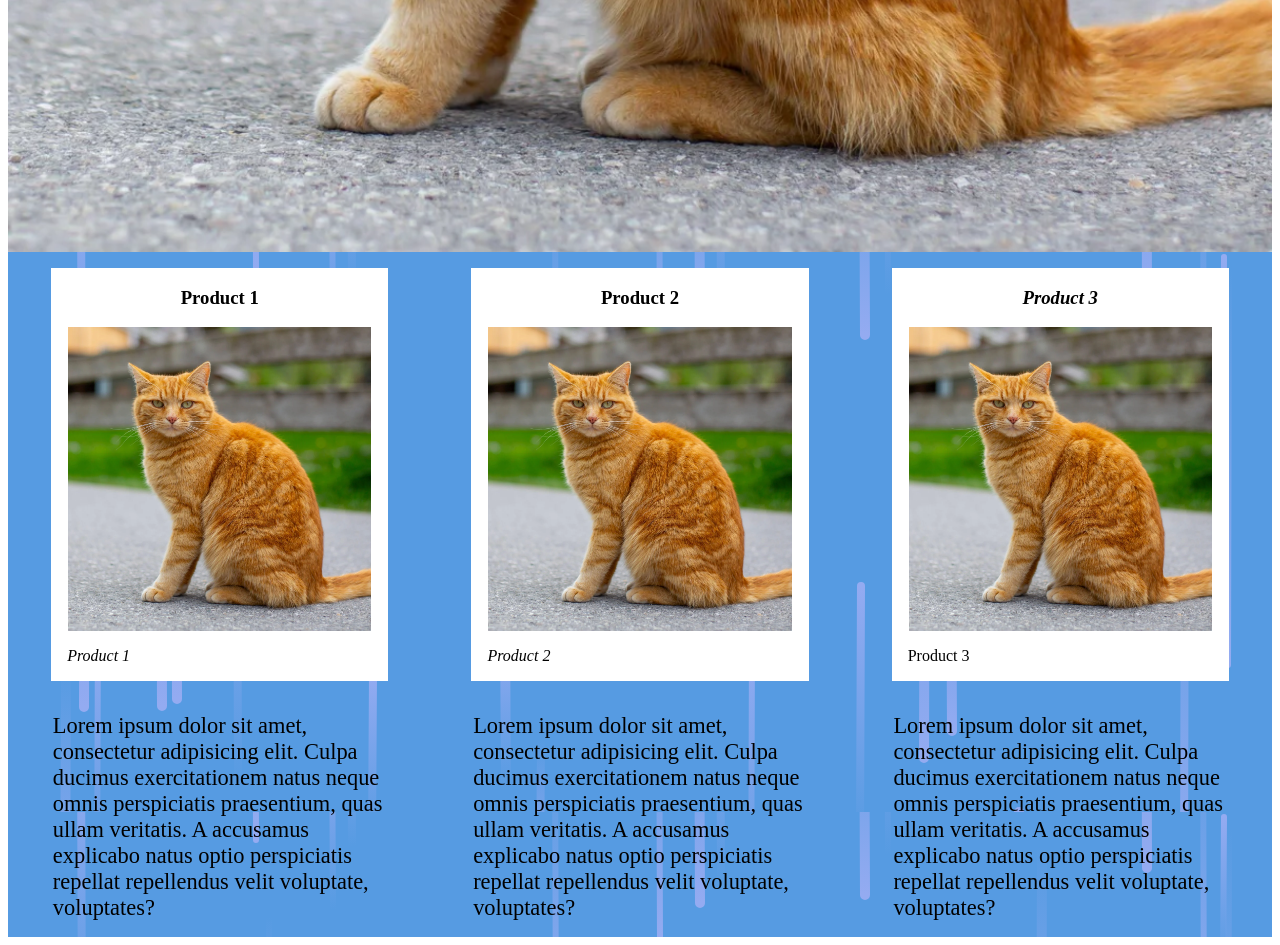
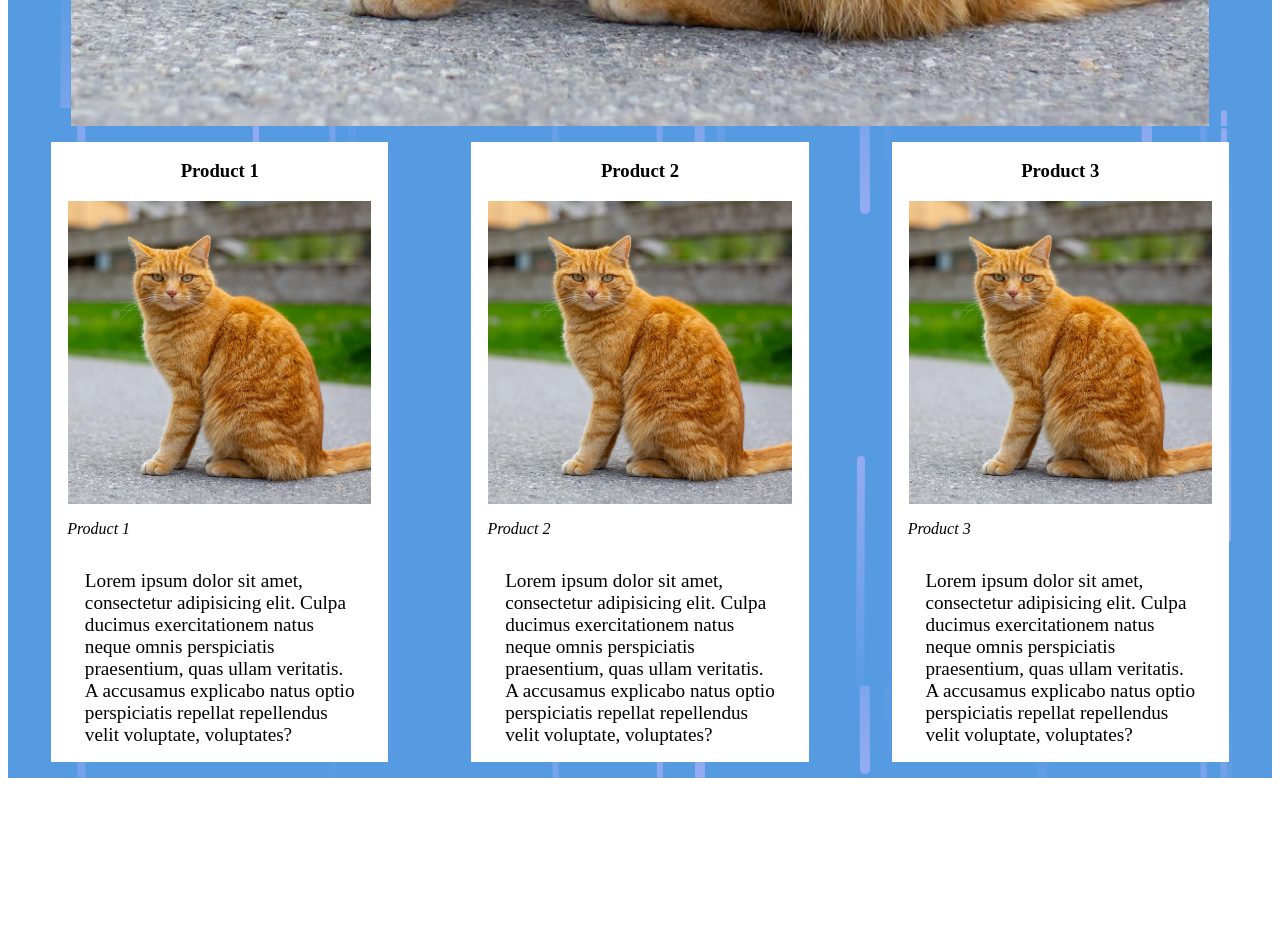
Before and after one commit to AlexAaltonen/Ohjelmisto2, a plain HTML site: page website/products.html in a window 1280 px wide. Shown: the part 1100-2045 px from the top of the page. After the commit the page ends 1886 px from the top, so only its background shows below. Drawn offline with Linux system fonts and the light colour scheme.

Commit message:
products toimii

```diff
--- a/website/css/style.css
+++ b/website/css/style.css
@@ -100,7 +100,6 @@ body.home p {
 }
 
 body.products p {
-    font-size: 1rem;
     width: 80%;
     margin: auto;
     padding: 1rem;
@@ -113,8 +112,6 @@ figure {
 }
 
 
-
-
 figcaption {
     margin: auto;
     text-align: left;
@@ -122,11 +119,9 @@ figcaption {
 }
 article {
     width: 33%;
-    display: flex;
-    flex-direction: column;
 }
 
 body.products article p {
     text-align: left;
-    font-size: 1.4rem;
+    font-size: 1.2rem;
 }
--- a/website/products.html
+++ b/website/products.html
@@ -19,7 +19,7 @@
     </header>
     <main>
         <img src="catpicture.png" alt="kissakuva"
-             width= 100%
+             width= 90%
              height = 60%>
 
         <section>
@@ -30,12 +30,13 @@
                          width = 90%
                          height = 100%>
                     <figcaption><i>Product 1</i></figcaption>
-
-                </figure>
                      <p>Lorem ipsum dolor sit amet, consectetur adipisicing elit. Culpa ducimus exercitationem natus neque
                     omnis perspiciatis praesentium, quas ullam veritatis. A accusamus explicabo natus optio perspiciatis
                     repellat repellendus velit voluptate, voluptates?
                      </p>
+
+                </figure>
+
 
 
             </article>
@@ -46,25 +47,27 @@
                          width = 90%
                          height = 100%>
                     <figcaption><i>Product 2</i></figcaption>
-                </figure>
                     <p>Lorem ipsum dolor sit amet, consectetur adipisicing elit. Culpa ducimus exercitationem natus neque
                     omnis perspiciatis praesentium, quas ullam veritatis. A accusamus explicabo natus optio perspiciatis
                     repellat repellendus velit voluptate, voluptates?
                     </p>
+                </figure>
+
             </article>
 
             <article>
                 <figure>
-                    <h3><i>Product 3</i></h3>
+                    <h3>Product 3</h3>
                     <img src="catpicture.png" alt="kissakuva"
                          width = 90%
                          height = 100%>
-                    <figcaption>Product 3</figcaption>
-                </figure>
+                    <figcaption><i>Product 3</i></figcaption>
                     <p>Lorem ipsum dolor sit amet, consectetur adipisicing elit. Culpa ducimus exercitationem natus neque
                     omnis perspiciatis praesentium, quas ullam veritatis. A accusamus explicabo natus optio perspiciatis
                     repellat repellendus velit voluptate, voluptates?
                     </p>
+                </figure>
+
 
             </article>
         </section>
```
Lines whose indentation alone changed are shown as unchanged.
